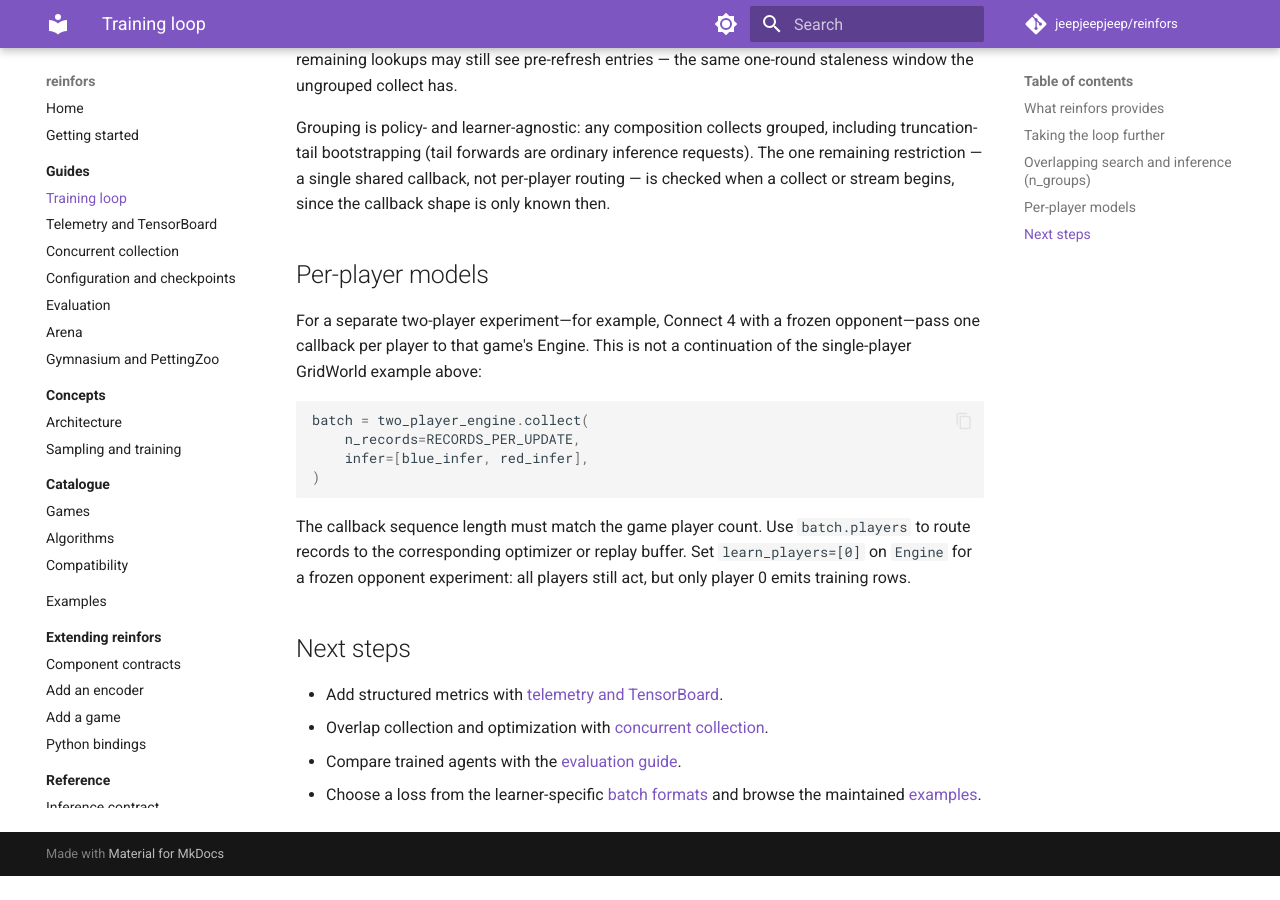
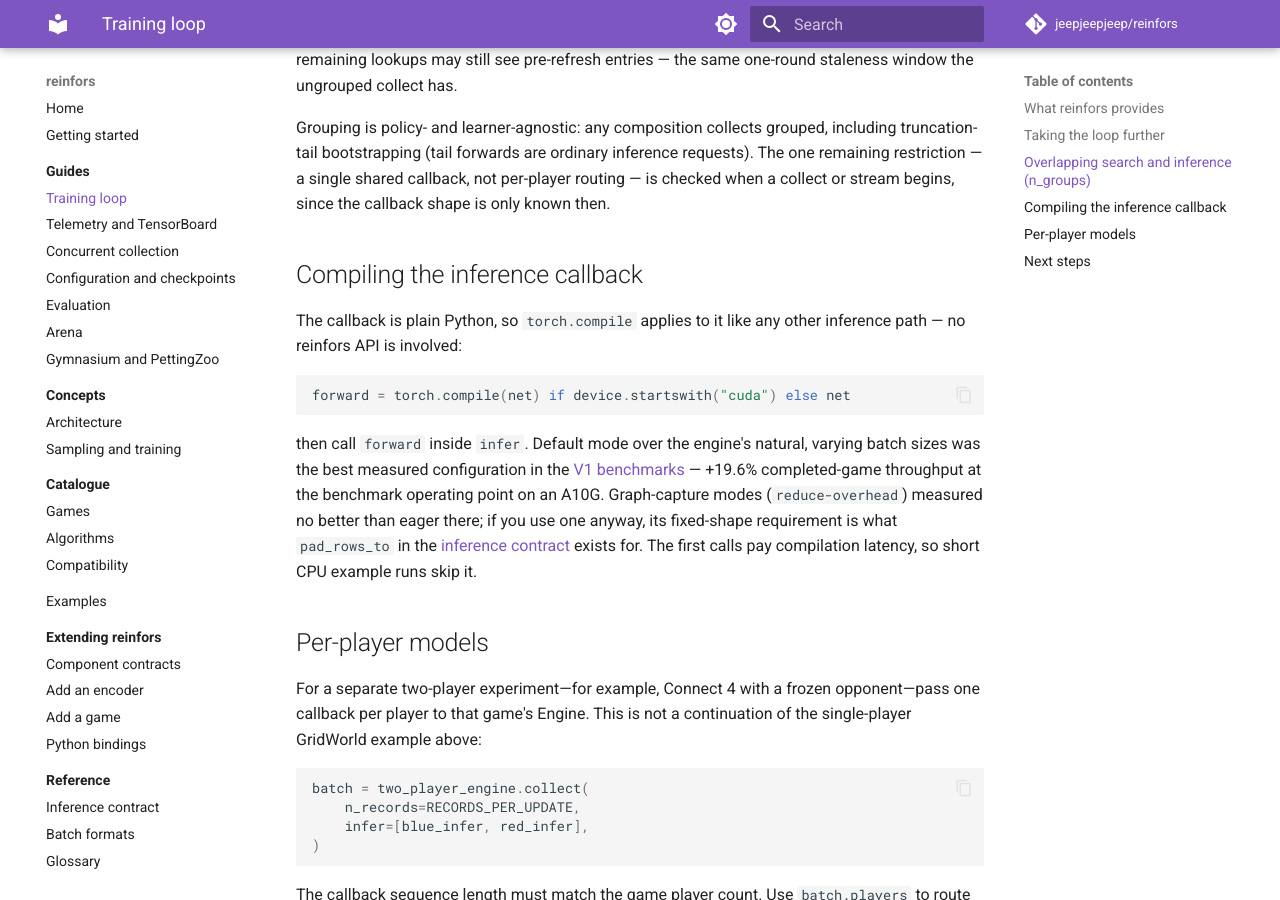
Before and after one commit to jeepjeepjeep/reinfors, an MkDocs documentation site: the page built from docs/guides/training.md, in a window 1280 px wide and 900 px high, scrolled down 4094 px. Built offline with MkDocs 1.6.1 and Material for MkDocs 9.7.7, drawn with Linux system fonts in a browser that asks for light colours; comment, search, counter and statistics services are not loaded; before the commit the page ends 4970 px from its top, so only the background shows below that.

Commit message:
examples+docs: compiled inference callback on CUDA

````diff
--- a/docs/guides/training.md
+++ b/docs/guides/training.md
@@ -197,6 +197,24 @@
 remaining restriction — a single shared callback, not per-player routing — is checked when
 a collect or stream begins, since the callback shape is only known then.
 
+## Compiling the inference callback
+
+The callback is plain Python, so `torch.compile` applies to it like any other inference
+path — no reinfors API is involved:
+
+```python
+forward = torch.compile(net) if device.startswith("cuda") else net
+```
+
+then call `forward` inside `infer`. Default mode over the engine's natural, varying batch
+sizes was the best measured configuration in the
+[V1 benchmarks](https://github.com/jeepjeepjeep/reinfors-benchmarks) — +19.6%
+completed-game throughput at the benchmark operating point on an A10G. Graph-capture
+modes (`reduce-overhead`) measured no better than eager there; if you use one anyway,
+its fixed-shape requirement is what `pad_rows_to` in the
+[inference contract](../reference/inference-contract.md#input) exists for. The first
+calls pay compilation latency, so short CPU example runs skip it.
+
 ## Per-player models
 
 For a separate two-player experiment—for example, Connect 4 with a frozen opponent—pass one
````
Also changed, not shown: 2 other files.
